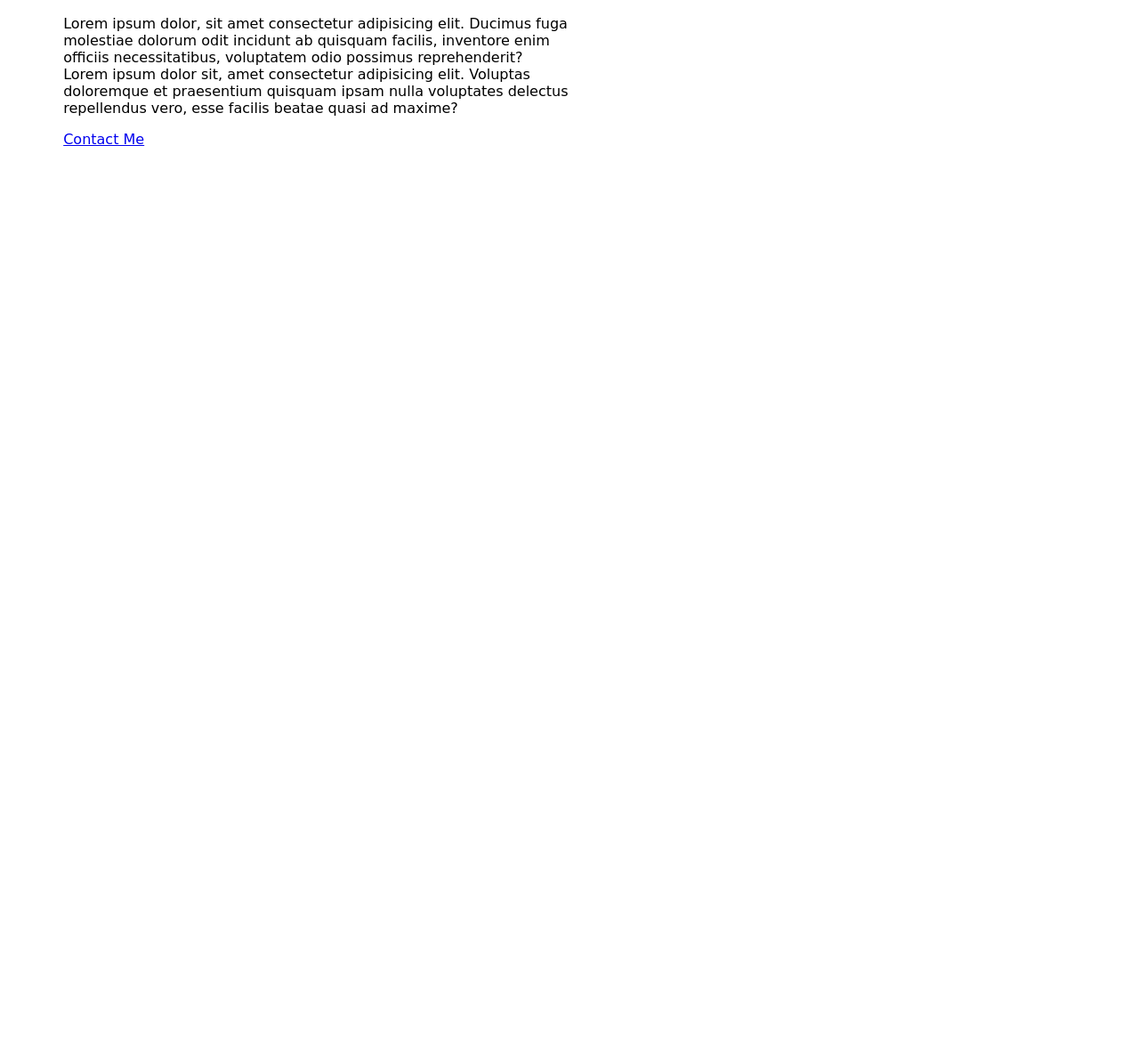
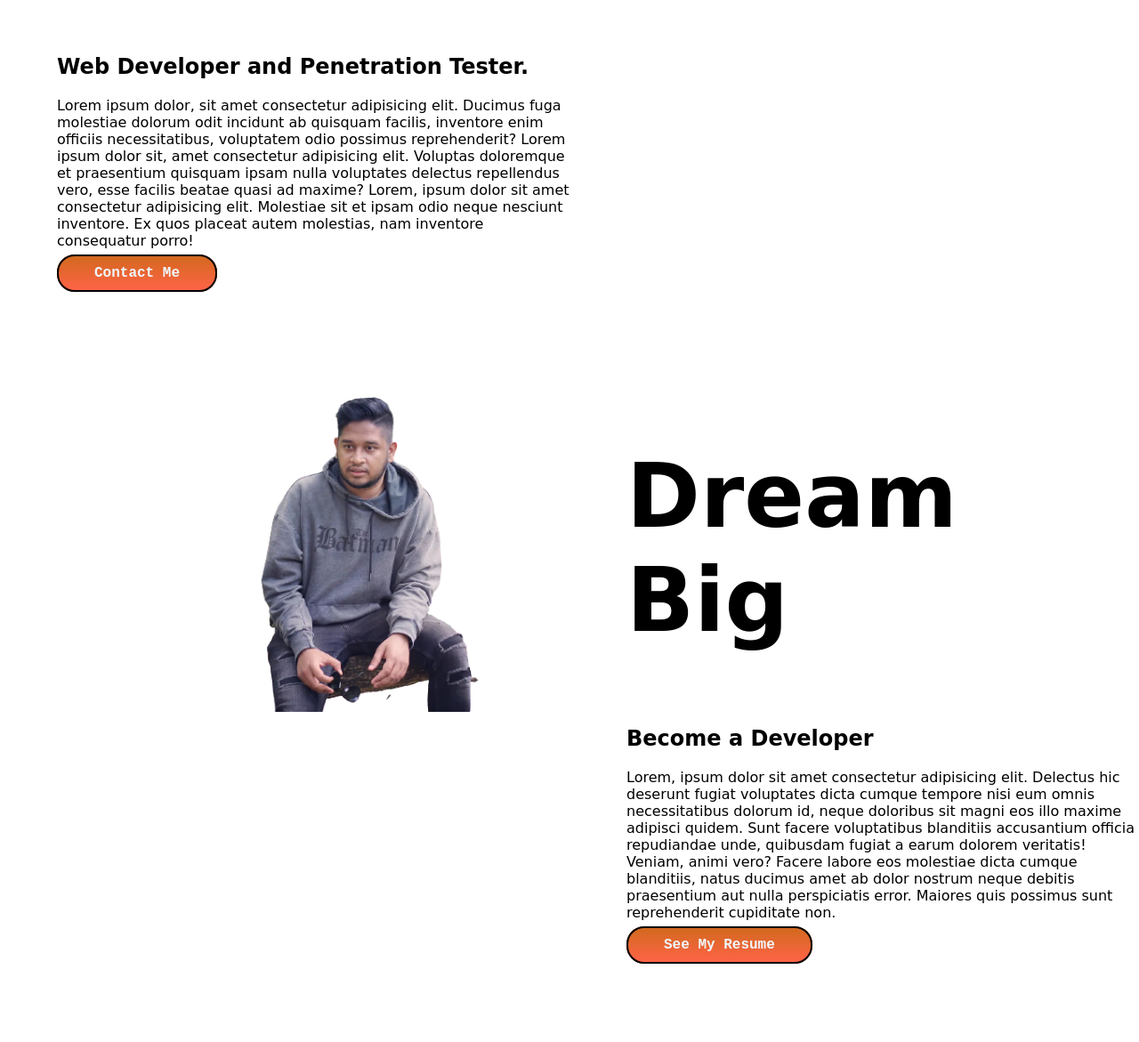
Before and after one commit to mitulchy07/Portfolio-using-html, a plain HTML site: page index.html in a window 1280 px wide. Shown: the part 756-1927 px from the top of the page at 89% size. Before the commit the page ends 930 px from the top, so only its background shows below. Drawn offline with Linux system fonts and the light colour scheme; a web font is replaced by a local one.

Commit message:
new added

```diff
--- a/index.html
+++ b/index.html
@@ -12,19 +12,32 @@
 </head>
 <body>
 
-<section>
+<section class="top-banner">
     <div class="half-width">
         <h1>Welcome to</h1>
         <h1> <span class="chocolate-color">Mitul's</span>  World!</h1>
         <h2>Web Developer and Penetration Tester.</h2>
-        <p>Lorem ipsum dolor, sit amet consectetur adipisicing elit. Ducimus fuga molestiae dolorum odit incidunt ab quisquam facilis, inventore enim officiis necessitatibus, voluptatem odio possimus reprehenderit? Lorem ipsum dolor sit, amet consectetur adipisicing elit. Voluptas doloremque et praesentium quisquam ipsam nulla voluptates delectus repellendus vero, esse facilis beatae quasi ad maxime?</p>
-        <a href="https://www.linkedin.com/in/hasan-chowdhuri-27a015209/">Contact Me</a>
+        <p>Lorem ipsum dolor, sit amet consectetur adipisicing elit. Ducimus fuga molestiae dolorum odit incidunt ab quisquam facilis, inventore enim officiis necessitatibus, voluptatem odio possimus reprehenderit? Lorem ipsum dolor sit, amet consectetur adipisicing elit. Voluptas doloremque et praesentium quisquam ipsam nulla voluptates delectus repellendus vero, esse facilis beatae quasi ad maxime? Lorem, ipsum dolor sit amet consectetur adipisicing elit. Molestiae sit et ipsam odio neque nesciunt inventore. Ex quos placeat autem molestias, nam inventore consequatur porro!</p>
+        <a class="link-button" target="_blank" href="https://www.linkedin.com/in/hasan-chowdhuri-27a015209/">Contact Me</a>
       </div>
       <div class="half-width">
           <img src="images/me2.png" alt="My Photo">
       </div>
 
 </section>
+<section class="dream-big">
+    <div class="half-width">
+        <img src="images/me.png" alt="My Photo">
+    </div>
+    <div class="half-width">
+        <h1>Dream Big</h1>
+        <h2>Become a Developer</h2>
+        <p>Lorem, ipsum dolor sit amet consectetur adipisicing elit. Delectus hic deserunt fugiat voluptates dicta cumque tempore nisi eum omnis necessitatibus dolorum id, neque doloribus sit magni eos illo maxime adipisci quidem. Sunt facere voluptatibus blanditiis accusantium officia repudiandae unde, quibusdam fugiat a earum dolorem veritatis! Veniam, animi vero? Facere labore eos molestiae dicta cumque blanditiis, natus ducimus amet ab dolor nostrum neque debitis praesentium aut nulla perspiciatis error. Maiores quis possimus sunt reprehenderit cupiditate non.</p>
+        <a class="link-button" target="_blank" href="https://www.linkedin.com/in/hasan-chowdhuri-27a015209/">See My Resume</a>
+
+    </div>
+
+</section>
 
 </body>
 </html>
--- a/style.css
+++ b/style.css
@@ -1,5 +1,6 @@
 body{
      font-family: 'Splash', cursive;
+     margin: 0;
 }
 
 h1{
@@ -12,6 +13,8 @@
 
 section{
      display: flex;
+     margin-top: 100px;
+     margin-bottom: 100px;
 }
 
 .half-width{
@@ -21,3 +24,14 @@
 .half-width img{
      width: 100%;
 }
+
+.link-button{
+     font-family: 'Courier New', Courier, monospace;
+     text-decoration: none;
+     background-image: linear-gradient(chocolate, tomato);
+     padding: 10px 40px;
+     border: 2px solid black;
+     border-radius: 20px;
+     font-weight: 900;
+     color: aliceblue;
+}
```
